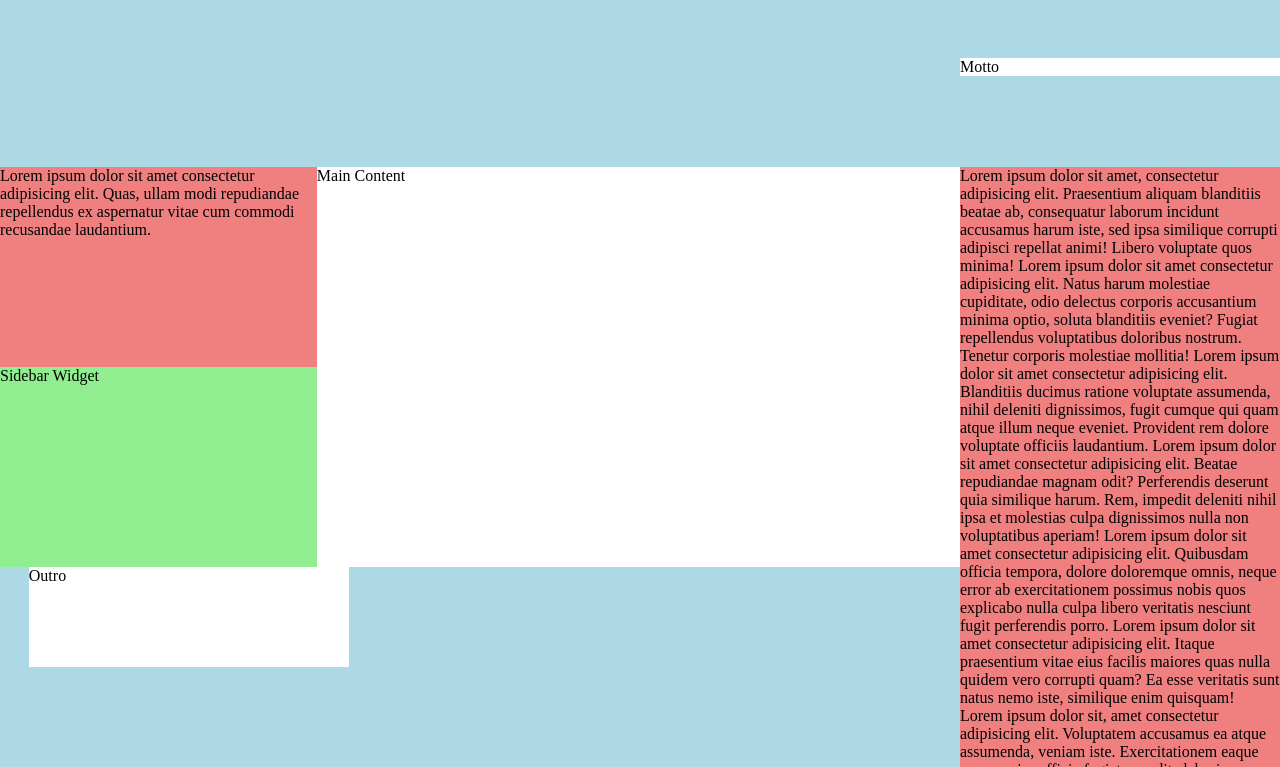
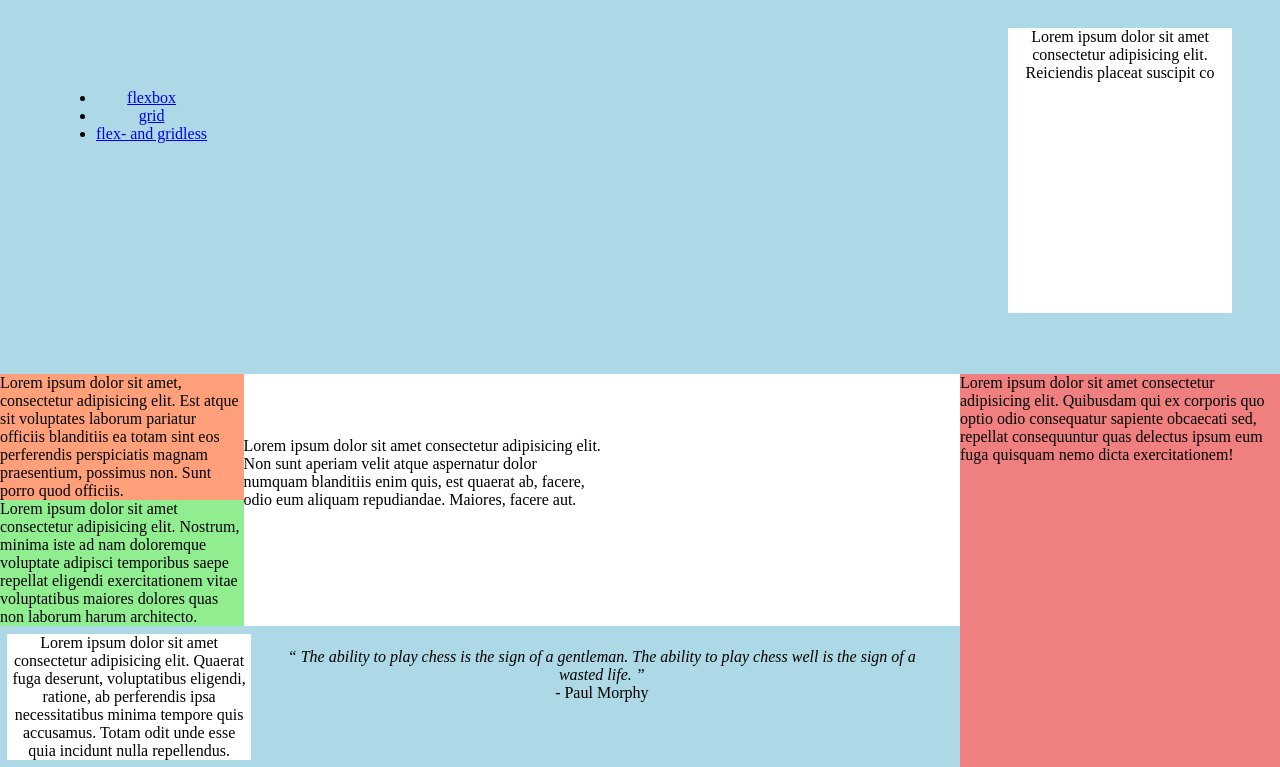
Before and after one commit to Artem-neloshkaPerevtilennia/Labka2, a plain HTML site: page masochistic.html in a window 1280 px wide. Shown: the part 33-800 px from the top of the page. Drawn offline with Linux system fonts and the light colour scheme.

Commit message:
labka 2 done

```diff
--- a/gridstyle.css
+++ b/gridstyle.css
@@ -22,21 +22,34 @@ body {
   display: grid;
   align-items: center;
   grid-template-columns: auto;
-  grid-template-areas: "logo list motto";
-}
-
-.home-logo {
-  grid-area: logo;
+  grid-template-areas: "list head motto";
 }
 
 .task-list {
   grid-area: list;
 }
 
+.tasks {
+  padding: 10% 20%;
+}
+
+.tasks li {
+  height: 33%;
+}
+
+.head {
+  grid-area: head;
+  height: 100%;
+  padding: 5%;
+}
+
+.motto-cell {
+  padding: 5%;
+}
+
 .motto {
   grid-area: motto;
-  height: 50%;
-  margin: 5%;
+  min-height: 50%;
   background-color: white;
 }
 
@@ -72,8 +85,16 @@ p {
   grid-template-columns: 1fr 1.7fr;
 }
 
+.outro,
+.quote {
+  min-height: 50%;
+  margin: 0 5%;
+}
+
+.words {
+  font-style: italic;
+}
+
 .outro {
   background-color: white;
-  height: 50%;
-  margin: 0 5%;
 }
--- a/layoutstyle.css
+++ b/layoutstyle.css
@@ -8,105 +8,136 @@ html,
 body {
   height: 100vh;
   width: 100vw;
-  overflow-x: hidden;
 }
 
-.main__wrapper {
-  min-height: 100vh;
-  display: flow-root;
+.wrapper {
+  border-collapse: collapse;
+  table-layout: fixed;
+  height: 100%;
+  width: 100%;
 }
 
-.nav-bar {
+.header {
+  background-color: lightblue;
+  min-height: 25%;
   width: 100%;
-  height: 25vh;
-  display: flow-root;
-  background-color: lightblue;
+}
+
+.tasks-cell {
+  width: 75%;
+  height: 100%;
+}
+
+.tasks {
+  width: 100%;
+  height: 100%;
   position: relative;
 }
 
-.home-logo {
-  float: left;
+.tasks-list {
+  position: absolute;
+  top: 30%;
+  left: 10%;
+}
+
+.motto-cell {
+  width: 25%;
+  height: 100%;
+}
+
+.motto {
+  width: 70%;
+  min-height: 70%;
+  background-color: white;
+  margin: 3%;
+}
+
+.content {
+  min-height: 75%;
+  width: 100%;
+}
+
+.content-table {
+  border-collapse: collapse;
+  table-layout: fixed;
+  height: 100%;
+  width: 100%;
+}
+
+.main-content-row {
+  min-height: 50%;
+  width: 66%;
+}
+
+.main-content-cell {
+  width: 100%;
+  height: 100%;
+}
+
+.menu {
+  width: 34%;
+  height: 100%;
+}
+
+.side-menu {
+  height: 50%;
+  width: 100%;
+  background-color: lightsalmon;
+}
+
+.sidebar-widget {
+  height: 50%;
+  width: 100%;
+  background-color: lightgreen;
+}
+
+.main-content {
+  width: 50%;
+  min-height: 50%;
+  background-color: white;
+}
+
+.right-sidebar-cell {
+  height: 100%;
   width: 25%;
 }
 
-.task-list {
-  float: left;
-  width: 50%;
-}
-
-.motto {
-  float: left;
-  background-color: white;
-  width: 25%;
-  margin: auto 0;
-  position: absolute;
-  right: 0;
-  top: 50%;
-  transform: translateY(-50%);
-}
-
-.content {
-  display: flow-root;
-  float: left;
+.right-sidebar {
+  height: 100%;
   width: 100%;
-  min-height: 75%;
-}
-
-.wrapper {
-  display: flow-root;
-  float: left;
-  min-height: 100%;
-  width: 75%;
-}
-
-.right-sidebar {
-  float: left;
-  width: 25%;
-  min-height: 75vh;
   background-color: lightcoral;
 }
 
-.left-sidebar {
-  display: flow-root;
-  float: left;
-  width: 33%;
-  min-height: 50vh;
+.footer-row {
+  width: 100%;
+  min-height: 33%;
+  background-color: lightblue;
 }
 
-.side-menu {
-  float: left;
-  background-color: lightcoral;
-  min-height: 25vh;
-  width: 100%;
+.outro-cell {
+  width: 25%;
+  height: 50%;
 }
 
-.sidebar-widget {
-  float: left;
-  background-color: lightgreen;
-  min-height: 25vh;
+.outro {
+  height: 100%;
   width: 100%;
+  margin: 3%;
+  background-color: white;
 }
 
-.main-content {
-  display: flow-root;
-  float: right;
-  background-color: white;
-  width: 67%;
-  min-height: 50vh;
-  position: relative;
+.footer-cell {
+  height: 100%;
+  width: 75%;
+  margin: 3%;
 }
 
 .footer {
-  float: left;
-  background-color: lightblue;
-  height: 25vh;
   width: 100%;
+  height: 100%;
+  padding: 3%;
 }
 
-.outro {
-  float: left;
-  background-color: white;
-  height: 50%;
-  width: 25vw;
-  margin: 0 3%;
+.words {
+  font-style: italic;
 }
--- a/masochistic.html
+++ b/masochistic.html
@@ -7,63 +7,89 @@
     <link rel="stylesheet" href="layoutstyle.css" />
   </head>
   <body>
-    <div class="main__wrapper">
-      <header class="nav-bar">
-        <a href="" class="home-logo">Logo</a>
-        <div class="task-list">Task List</div>
-        <div class="motto">Motto</div>
-      </header>
-
-      <div class="content">
-        <div class="wrapper">
-          <article class="main-content">Main Content</article>
-          <div class="left-sidebar">
-            <aside class="side-menu">
-              <p>
-                Lorem ipsum dolor sit amet consectetur adipisicing elit. Quas,
-                ullam modi repudiandae repellendus ex aspernatur vitae cum
-                commodi recusandae laudantium.
-              </p>
-            </aside>
-
-            <aside class="sidebar-widget">Sidebar Widget</aside>
+    <table class="wrapper">
+      <tr align="center" class="header">
+        <td class="tasks-cell">
+          <div class="tasks">
+            <ul class="tasks-list">
+              <li>
+                <a href="/index.html">flexbox</a>
+              </li>
+              <li>
+                <a href="/grid.html">grid</a>
+              </li>
+              <li>
+                <a href="/masochistic.html">flex- and gridless</a>
+              </li>
+            </ul>
           </div>
-
-          <footer class="footer">
-            <div class="outro">Outro</div>
-          </footer>
-        </div>
-
-        <aside class="right-sidebar">
-          <p>
-            Lorem ipsum dolor sit amet, consectetur adipisicing elit.
-            Praesentium aliquam blanditiis beatae ab, consequatur laborum
-            incidunt accusamus harum iste, sed ipsa similique corrupti adipisci
-            repellat animi! Libero voluptate quos minima! Lorem ipsum dolor sit
-            amet consectetur adipisicing elit. Natus harum molestiae cupiditate,
-            odio delectus corporis accusantium minima optio, soluta blanditiis
-            eveniet? Fugiat repellendus voluptatibus doloribus nostrum. Tenetur
-            corporis molestiae mollitia! Lorem ipsum dolor sit amet consectetur
-            adipisicing elit. Blanditiis ducimus ratione voluptate assumenda,
-            nihil deleniti dignissimos, fugit cumque qui quam atque illum neque
-            eveniet. Provident rem dolore voluptate officiis laudantium. Lorem
-            ipsum dolor sit amet consectetur adipisicing elit. Beatae
-            repudiandae magnam odit? Perferendis deserunt quia similique harum.
-            Rem, impedit deleniti nihil ipsa et molestias culpa dignissimos
-            nulla non voluptatibus aperiam! Lorem ipsum dolor sit amet
-            consectetur adipisicing elit. Quibusdam officia tempora, dolore
-            doloremque omnis, neque error ab exercitationem possimus nobis quos
-            explicabo nulla culpa libero veritatis nesciunt fugit perferendis
-            porro. Lorem ipsum dolor sit amet consectetur adipisicing elit.
-            Itaque praesentium vitae eius facilis maiores quas nulla quidem vero
-            corrupti quam? Ea esse veritatis sunt natus nemo iste, similique
-            enim quisquam! Lorem ipsum dolor sit, amet consectetur adipisicing
-            elit. Voluptatem accusamus ea atque assumenda, veniam iste.
-            Exercitationem eaque neque enim officia fugiat expedita laboriosam
-            inventore, unde repellat ullam repellendus nemo optio?
-          </p>
-        </aside>
-      </div>
-    </div>
+        </td>
+        <td class="motto-cell">
+          <div class="motto">
+            Lorem ipsum dolor sit amet consectetur adipisicing elit. Reiciendis
+            placeat suscipit co
+          </div>
+        </td>
+      </tr>
+      <tr>
+        <td class="content">
+          <table class="content-table">
+            <tr class="main-content-row">
+              <td class="menu">
+                <div class="side-menu">
+                  Lorem ipsum dolor sit amet, consectetur adipisicing elit. Est
+                  atque sit voluptates laborum pariatur officiis blanditiis ea
+                  totam sint eos perferendis perspiciatis magnam praesentium,
+                  possimus non. Sunt porro quod officiis.
+                </div>
+                <div class="sidebar-widget">
+                  Lorem ipsum dolor sit amet consectetur adipisicing elit.
+                  Nostrum, minima iste ad nam doloremque voluptate adipisci
+                  temporibus saepe repellat eligendi exercitationem vitae
+                  voluptatibus maiores dolores quas non laborum harum
+                  architecto.
+                </div>
+              </td>
+              <td class="main-content-cell">
+                <div class="main-content">
+                  Lorem ipsum dolor sit amet consectetur adipisicing elit. Non
+                  sunt aperiam velit atque aspernatur dolor numquam blanditiis
+                  enim quis, est quaerat ab, facere, odio eum aliquam
+                  repudiandae. Maiores, facere aut.
+                </div>
+              </td>
+            </tr>
+            <tr align="center" class="footer-row">
+              <td class="outro-cell">
+                <div class="outro">
+                  Lorem ipsum dolor sit amet consectetur adipisicing elit.
+                  Quaerat fuga deserunt, voluptatibus eligendi, ratione, ab
+                  perferendis ipsa necessitatibus minima tempore quis accusamus.
+                  Totam odit unde esse quia incidunt nulla repellendus.
+                </div>
+              </td>
+              <td class="footer-cell">
+                <div class="footer">
+                  <q class="words">
+                    The ability to play chess is the sign of a gentleman. The ability
+                    to play chess well is the sign of a wasted life.
+                  </q>
+                  <br />
+                  - Paul Morphy
+                </div>
+              </td>
+            </tr>
+          </table>
+        </td>
+        <td class="right-sidebar-cell">
+          <div class="right-sidebar">
+            Lorem ipsum dolor sit amet consectetur adipisicing elit. Quibusdam
+            qui ex corporis quo optio odio consequatur sapiente obcaecati sed,
+            repellat consequuntur quas delectus ipsum eum fuga quisquam nemo
+            dicta exercitationem!
+          </div>
+        </td>
+      </tr>
+    </table>
   </body>
 </html>
--- a/style.css
+++ b/style.css
@@ -13,7 +13,7 @@ body {
 
 /* Navigation Bar */
 .nav-bar {
-  height: 25vh;
+  min-height: 25vh;
   background-color: lightblue;
   display: flex;
   flex-direction: row;
@@ -40,7 +40,6 @@ body {
   width: 25vw;
   background-color: lightsalmon;
   padding: 1%;
-  font-size: 80%;
   flex: 1;
   min-height: 75vh;
 }
@@ -53,7 +52,7 @@ body {
 }
 
 .footer {
-  height: 25vh;
+  min-height: 25vh;
   width: 100%;
   background-color: lightblue;
   display: flex;
@@ -80,7 +79,7 @@ body {
 /* Side Menu and Sidebar Widget */
 .side-menu,
 .sidebar-widget {
-  height: 25hv;
+  min-height: 25hv;
   width: 25vw;
   padding: 10%;
 }
@@ -103,14 +102,14 @@ body {
 
 .x {
   width: 25vw;
-  height: 50%;
+  min-height: 50%;
   margin: 0 3%;
   padding: 0 3%;
 }
 
 .y {
   width: 25vw;
-  height: 50%;
+  min-height: 50%;
   margin: 0 5%;
   padding: 0 3%;
   align-self: flex-start;
@@ -124,8 +123,12 @@ body {
   justify-content: center;
 }
 
+nav {
+  margin-left: 5%;
+}
+
 /* Players Section */
-.players {
+.task-list {
   display: flex;
   flex-direction: column;
   justify-content: center;
```
Also changed, not shown: grid.html (+27 -15 lines), index.html (+29 -100 lines).
